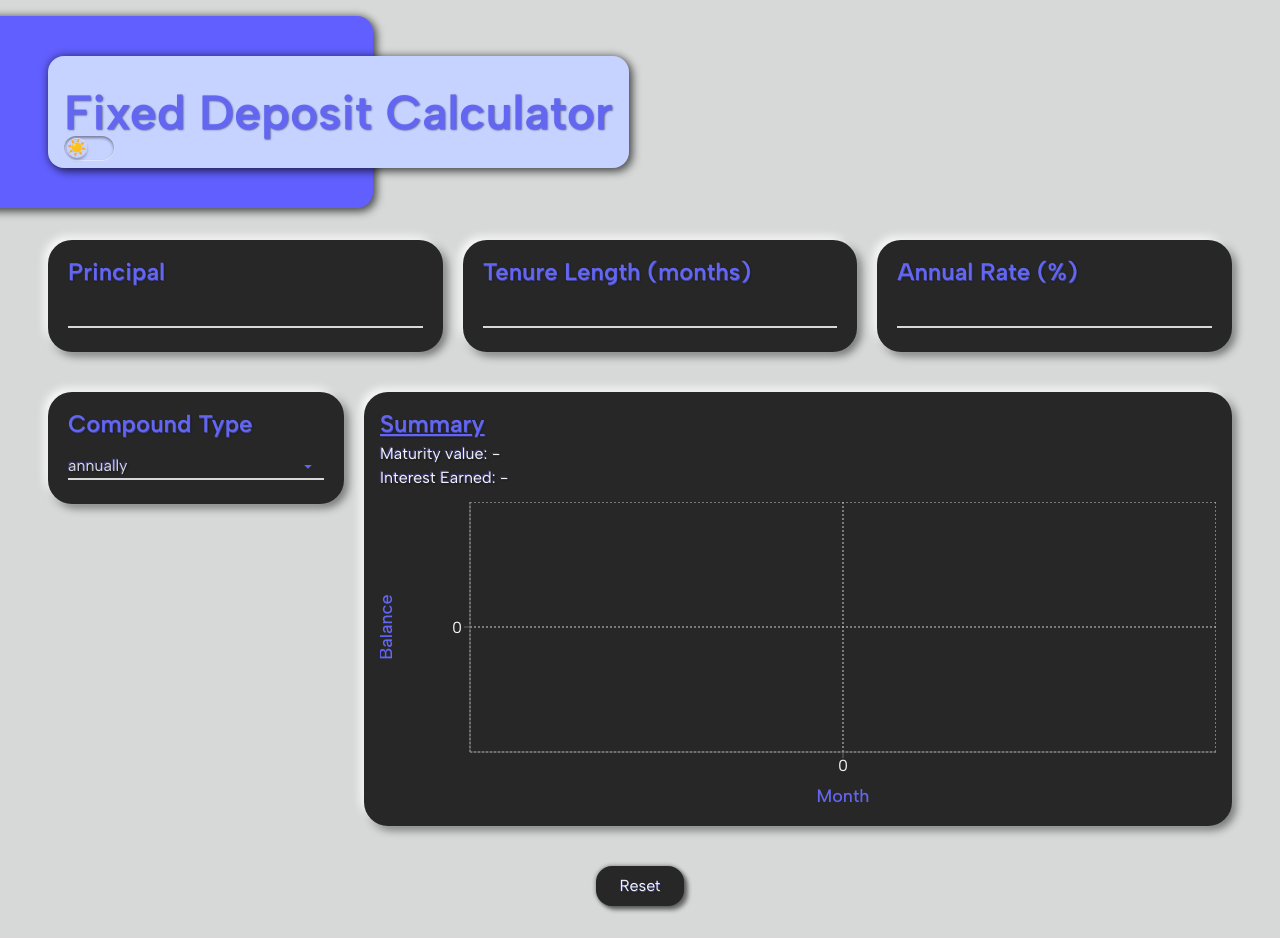
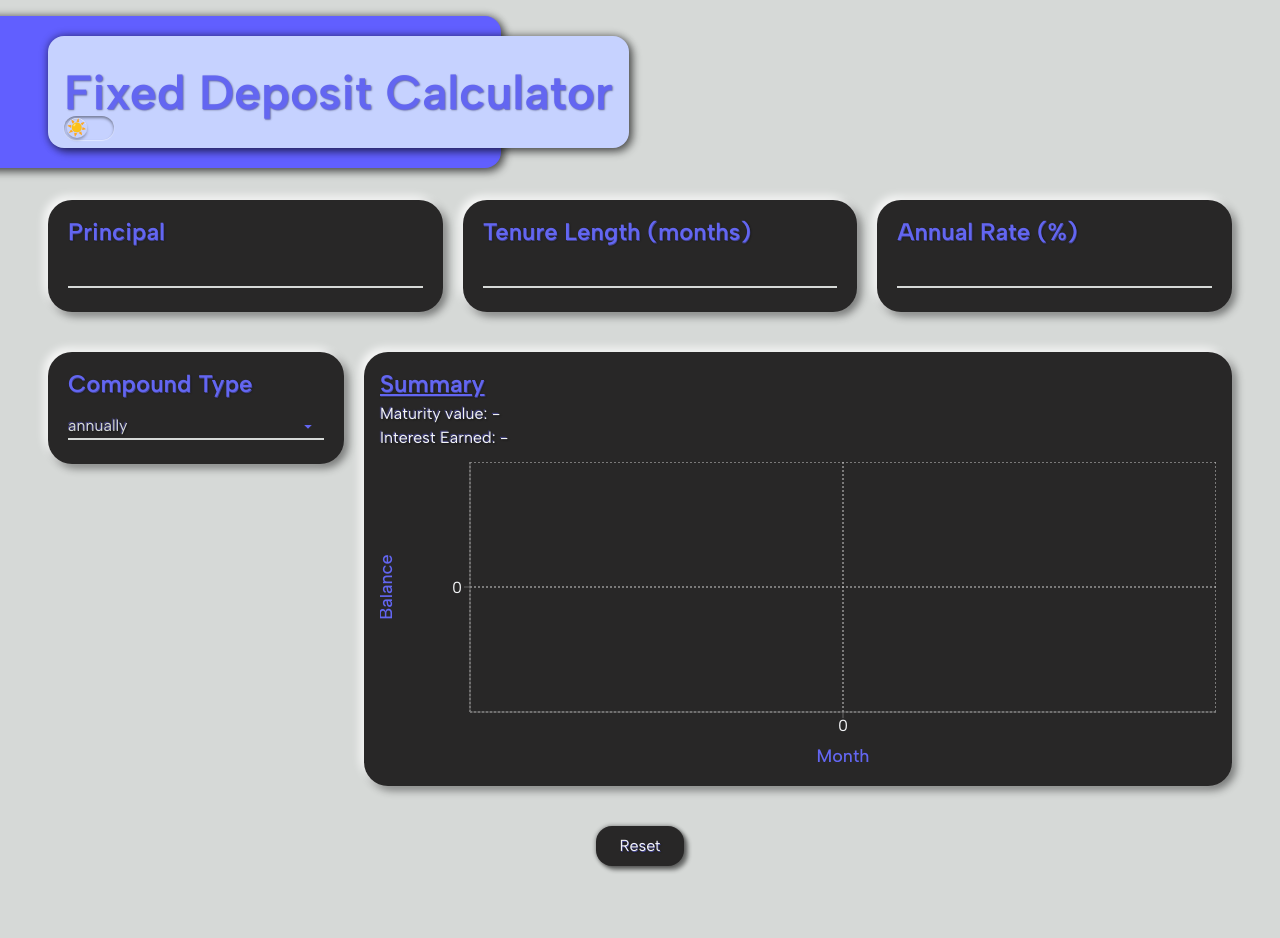
Before and after one commit to nevtay/fd-calculator, a Next.js app: page / in a window 1280 px wide. After the commit the page ends 898 px from the top, so only its background shows below. Built offline with nearby package versions, Linux system fonts and the light colour scheme.

Commit message:
feat: change padding and width of top header elements

```diff
--- a/app/page.tsx
+++ b/app/page.tsx
@@ -5,9 +5,9 @@ export default function Home() {
   return (
     <>
       <div className="m-auto mt-4 flex flex-col px-12 max-md:px-8">
-        <div className="mb-8 inline-flex flex-row items-center justify-between max-md:flex max-md:flex-col max-md:gap-4">
-          <div className="w-12.5/12 relative left-[-20vw] h-auto rounded-2xl bg-indigo-500 py-10 shadow-[-0px_-0px_8px_var(--skeu-shadow),4px_4px_8px_var(--skeu-shadow)] text-shadow-[-2px_-2px_4px_var(--skeu-highlight),4px`1_4px_4px_var(--skeu-shadow)] max-md:left-[-15vw]">
-            <div className="relative left-[20vw] rounded-2xl bg-indigo-200 px-4 py-8 shadow-[-0px_-0px_8px_var(--skeu-shadow),4px_4px_8px_var(--skeu-shadow)] max-md:left-[15vw]">
+        <div className="mb-8 inline-flex flex-row items-start justify-between max-md:flex max-md:flex-col max-md:gap-4">
+          <div className="relative left-[-10vw] h-auto w-auto rounded-2xl bg-indigo-500 py-5 shadow-[-0px_-0px_8px_var(--skeu-shadow),4px_4px_8px_var(--skeu-shadow)] text-shadow-[-2px_-2px_4px_var(--skeu-highlight),4px`1_4px_4px_var(--skeu-shadow)] max-md:left-[-15vw]">
+            <div className="relative left-[10vw] rounded-2xl bg-indigo-200 px-4 py-8 shadow-[-0px_-0px_8px_var(--skeu-shadow),4px_4px_8px_var(--skeu-shadow)] max-md:left-[15vw]">
               <h1 className="w-fit text-5xl font-semibold text-(--color-indigo) text-shadow-[0.65px_0.60px_0.25px_var(--skeu-highlight-weak),1px_1px_2px_var(--skeu-shadow)] max-md:text-center">
                 Fixed Deposit Calculator
               </h1>
```
